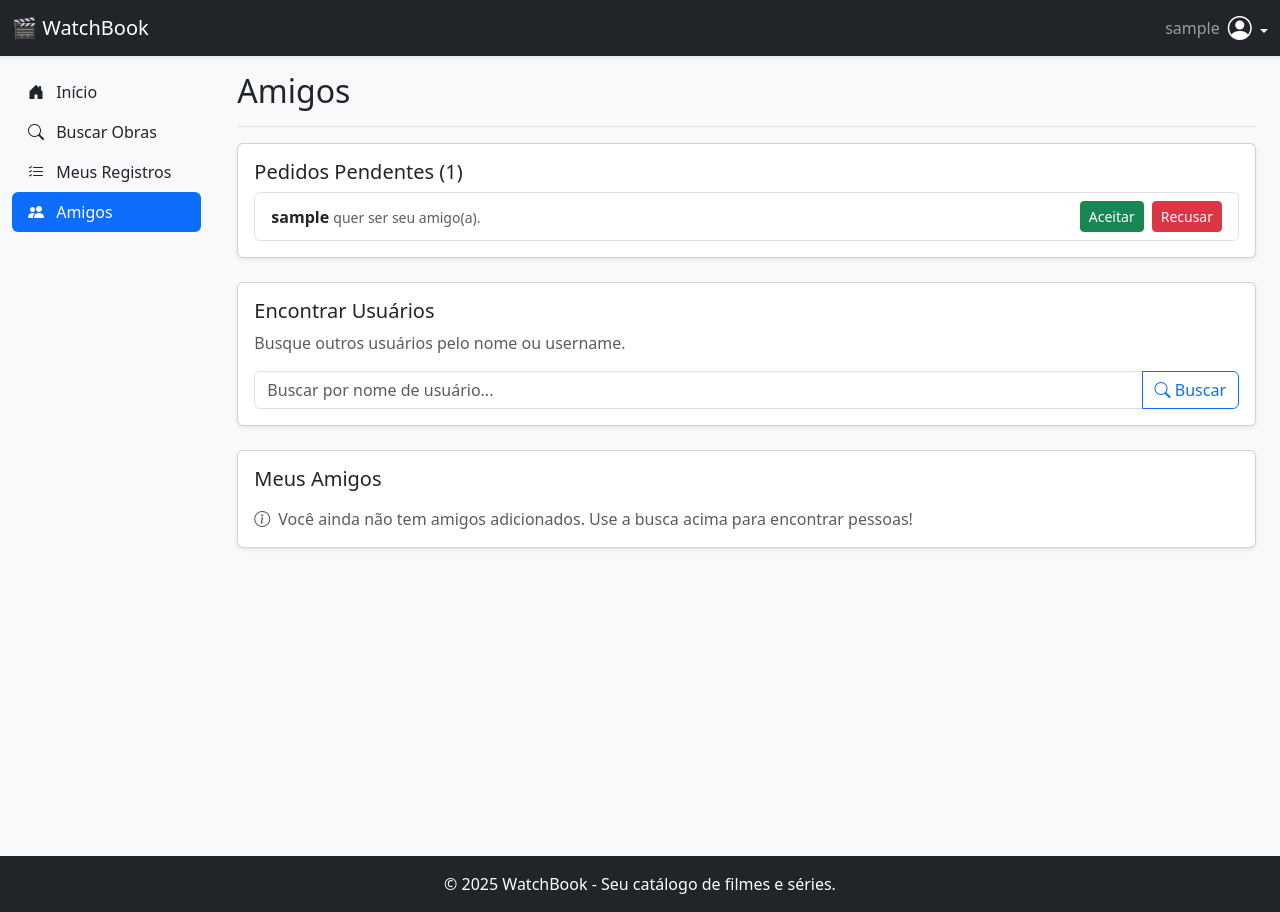
After one commit to italohreis/watchbook, a Django app: page /amigos/ in a window 1280 px wide. The commit adds this page. Run offline with Django 4.2, Linux system fonts and the light colour scheme; a user stored in the database is signed in; tables that the repository leaves empty hold one stand-in row (values such as "Sample post"); some libraries are stand-ins or nearby versions.

Commit message:
implement friends management feature; add views, templates, and URL routing for friend requests and user search

```diff
--- /dev/null
+++ b/watchbook/amizade/urls.py
@@ -0,0 +1,8 @@
+from django.urls import path
+from .views import PaginaAmigos, EnviarPedidoAmizade, ResponderPedidoAmizade
+
+urlpatterns = [
+    path('', PaginaAmigos.as_view(), name='pagina-amigos'),
+    path('enviar-pedido/<int:user_id>/', EnviarPedidoAmizade.as_view(), name='enviar-pedido'),
+    path('responder-pedido/<int:pedido_id>/<str:acao>/', ResponderPedidoAmizade.as_view(), name='responder-pedido'),
+]
--- a/watchbook/amizade/views.py
+++ b/watchbook/amizade/views.py
@@ -1,3 +1,117 @@
-from django.shortcuts import render
+from django.views.generic import ListView, View
+from django.shortcuts import get_object_or_404, redirect
+from .models import Amizade
+from django.contrib.auth.mixins import LoginRequiredMixin
+from django.contrib.auth.models import User
+from django.db.models import Q
+from django.http import Http404
 
-# Create your views here.
+class PaginaAmigos(LoginRequiredMixin, ListView):
+    model = User
+    template_name = 'amizade/amigos.html'
+    context_object_name = 'resultados'
+    login_url = '/'
+
+    def get_queryset(self):
+        query = self.request.GET.get('q')
+
+        if query:
+            return User.objects.filter(
+                Q(username__icontains=query) |
+                Q(first_name__icontains=query)
+            ).exclude(pk=self.request.user.pk)
+
+        return User.objects.none()
+
+    def get_context_data(self, **kwargs):
+        context = super().get_context_data(**kwargs)
+        context['query'] = self.request.GET.get('q', '')
+
+        context['pedidos_pendentes'] = Amizade.objects.filter(
+            para_usuario=self.request.user,
+            status='PENDENTE'
+        )
+
+        # Lista de amigos aceitos (onde o usuário é remetente ou destinatário)
+        amizades_aceitas = Amizade.objects.filter(
+            Q(de_usuario=self.request.user, status='ACEITO') |
+            Q(para_usuario=self.request.user, status='ACEITO')
+        ).select_related('de_usuario', 'para_usuario')
+
+        # Extrair os IDs dos amigos
+        amigos_ids = []
+        for amizade in amizades_aceitas:
+            if amizade.de_usuario == self.request.user:
+                amigos_ids.append(amizade.para_usuario.id)
+            else:
+                amigos_ids.append(amizade.de_usuario.id)
+
+        # Buscar os objetos User dos amigos
+        context['amigos'] = User.objects.filter(id__in=amigos_ids)
+
+        # Para cada usuário nos resultados da busca, verificar o status da amizade
+        if context['query']:
+            usuarios_com_status = []
+            for usuario in context['resultados']:
+                amizade_enviada = Amizade.objects.filter(
+                    de_usuario=self.request.user,
+                    para_usuario=usuario
+                ).first()
+
+                amizade_recebida = Amizade.objects.filter(
+                    de_usuario=usuario,
+                    para_usuario=self.request.user
+                ).first()
+
+                # Determinar o status
+                if amizade_enviada:
+                    status = amizade_enviada.status
+                    pedido_id = amizade_enviada.id
+                elif amizade_recebida:
+                    status = amizade_recebida.status
+                    pedido_id = amizade_recebida.id
+                else:
+                    status = None
+                    pedido_id = None
+
+                usuarios_com_status.append({
+                    'usuario': usuario,
+                    'status': status,
+                    'pedido_id': pedido_id
+                })
+
+            context['usuarios_com_status'] = usuarios_com_status
+
+        return context
+
+class EnviarPedidoAmizade(LoginRequiredMixin, View):
+    login_url = '/'
+
+    def post(self, request, user_id):
+        para_usuario = get_object_or_404(User, pk=user_id)
+        de_usuario = request.user
+
+        if de_usuario != para_usuario:
+            Amizade.objects.get_or_create(
+                de_usuario=de_usuario,
+                para_usuario=para_usuario
+            )
+
+        return redirect('pagina-amigos')
+
+class ResponderPedidoAmizade(LoginRequiredMixin, View):
+    login_url = '/'
+
+    def post(self, request, pedido_id, acao):
+        pedido = get_object_or_404(Amizade, pk=pedido_id)
+
+        if pedido.para_usuario != request.user:
+            raise Http404("Você não tem permissão para responder a este pedido.")
+
+        if acao == 'aceitar':
+            pedido.status = Amizade.StatusAmizade.ACEITO
+            pedido.save()
+        elif acao == 'recusar':
+            pedido.delete()
+
+        return redirect('pagina-amigos')
--- /dev/null
+++ b/watchbook/templates/amizade/amigos.html
@@ -0,0 +1,129 @@
+{% extends 'base_sistema.html' %}
+
+{% block cabecalho_conteudo %}
+    <h1 class="h2">Amigos</h1>
+{% endblock %}
+
+{% block content %}
+{% if pedidos_pendentes %}
+<div class="card shadow-sm mb-4">
+    <div class="card-body">
+        <h5 class="card-title">Pedidos Pendentes ({{ pedidos_pendentes.count }})</h5>
+        <ul class="list-group">
+            {% for pedido in pedidos_pendentes %}
+            <li class="list-group-item d-flex justify-content-between align-items-center">
+                <div>
+                    <span class="fw-bold">{{ pedido.de_usuario.username }}</span>
+                    <small class="text-muted">quer ser seu amigo(a).</small>
+                </div>
+
+                <div class="d-flex gap-2">
+                    <form method="post" action="{% url 'responder-pedido' pedido.id 'aceitar' %}">
+                        {% csrf_token %}
+                        <button type="submit" class="btn btn-sm btn-success">Aceitar</button>
+                    </form>
+                    <form method="post" action="{% url 'responder-pedido' pedido.id 'recusar' %}">
+                        {% csrf_token %}
+                        <button type="submit" class="btn btn-sm btn-danger">Recusar</button>
+                    </form>
+                </div>
+            </li>
+            {% endfor %}
+        </ul>
+    </div>
+</div>
+{% endif %}
+
+<div class="card shadow-sm mb-4">
+    <div class="card-body">
+        <h5 class="card-title">Encontrar Usuários</h5>
+        <p class="card-text text-muted">Busque outros usuários pelo nome ou username.</p>
+
+        <form method="get" action="{% url 'pagina-amigos' %}">
+            <div class="input-group">
+                <input type="text" class="form-control" name="q" value="{{ query }}" placeholder="Buscar por nome de usuário...">
+                <button class="btn btn-outline-primary" type="submit">
+                    <i class="bi bi-search"></i> Buscar
+                </button>
+            </div>
+        </form>
+
+        {% if query %}
+            <hr>
+            <h6 class="card-subtitle mb-3 text-muted">Resultados da busca por "{{ query }}"</h6>
+            <ul class="list-group">
+                {% for item in usuarios_com_status %}
+                    <li class="list-group-item d-flex justify-content-between align-items-center">
+                        <div>
+                            <span class="fw-bold">{{ item.usuario.username }}</span>
+                            {% if item.usuario.first_name %}
+                                <small class="text-muted">({{ item.usuario.first_name }})</small>
+                            {% endif %}
+                        </div>
+
+                        {% if item.status == 'ACEITO' %}
+                            <span class="badge bg-success">
+                                <i class="bi bi-check-circle-fill me-1"></i> Já são amigos
+                            </span>
+                        {% elif item.status == 'PENDENTE' %}
+                            <span class="badge bg-warning text-dark">
+                                <i class="bi bi-clock-fill me-1"></i> Pedido Pendente
+                            </span>
+                        {% else %}
+                            <form method="post" action="{% url 'enviar-pedido' item.usuario.id %}">
+                                {% csrf_token %}
+                                <button type="submit" class="btn btn-sm btn-primary">
+                                    <i class="bi bi-person-plus-fill me-1"></i> Adicionar
+                                </button>
+                            </form>
+                        {% endif %}
+                    </li>
+                {% empty %}
+                    <li class="list-group-item">Nenhum usuário encontrado.</li>
+                {% endfor %}
+            </ul>
+        {% endif %}
+    </div>
+</div>
+
+<div class="card shadow-sm">
+    <div class="card-body">
+        <h5 class="card-title mb-3">
+            Meus Amigos
+            {% if amigos %}
+                <span class="badge bg-primary">{{ amigos.count }}</span>
+            {% endif %}
+        </h5>
+
+        {% if amigos %}
+            <div class="row g-3">
+                {% for amigo in amigos %}
+                <div class="col-md-6">
+                    <div class="card border">
+                        <div class="card-body">
+                            <div class="d-flex justify-content-between align-items-center">
+                                <div>
+                                    <h6 class="mb-1">
+                                        <i class="bi bi-person-circle me-2"></i>{{ amigo.username }}
+                                    </h6>
+                                    {% if amigo.first_name %}
+                                        <small class="text-muted">{{ amigo.first_name }}</small>
+                                    {% endif %}
+                                </div>
+                                <button class="btn btn-sm btn-outline-danger">
+                                    <i class="bi bi-person-x-fill"></i> Remover
+                                </button>
+                            </div>
+                        </div>
+                    </div>
+                </div>
+                {% endfor %}
+            </div>
+        {% else %}
+            <p class="card-text text-muted mb-0">
+                <i class="bi bi-info-circle me-2"></i>Você ainda não tem amigos adicionados. Use a busca acima para encontrar pessoas!
+            </p>
+        {% endif %}
+    </div>
+</div>
+{% endblock %}
--- a/watchbook/templates/base_sistema.html
+++ b/watchbook/templates/base_sistema.html
@@ -64,7 +64,7 @@
                             </a>
                         </li>
                         <li class="nav-item">
-                            <a class="nav-link text-dark" href="#">
+                            <a class="nav-link {% if request.resolver_match.url_name == 'pagina-amigos' %}active{% endif %}" href="{% url 'pagina-amigos' %}">
                                 <i class="bi bi-people-fill me-2"></i> Amigos
                             </a>
                         </li>
--- a/watchbook/watchbook/urls.py
+++ b/watchbook/watchbook/urls.py
@@ -27,5 +27,5 @@ urlpatterns = [
 
     path('usuarios/', include('usuarios.urls')),
     path('catalogo/', include('catalogo.urls')),
-
+    path('amigos/', include('amizade.urls')),
 ]
```
